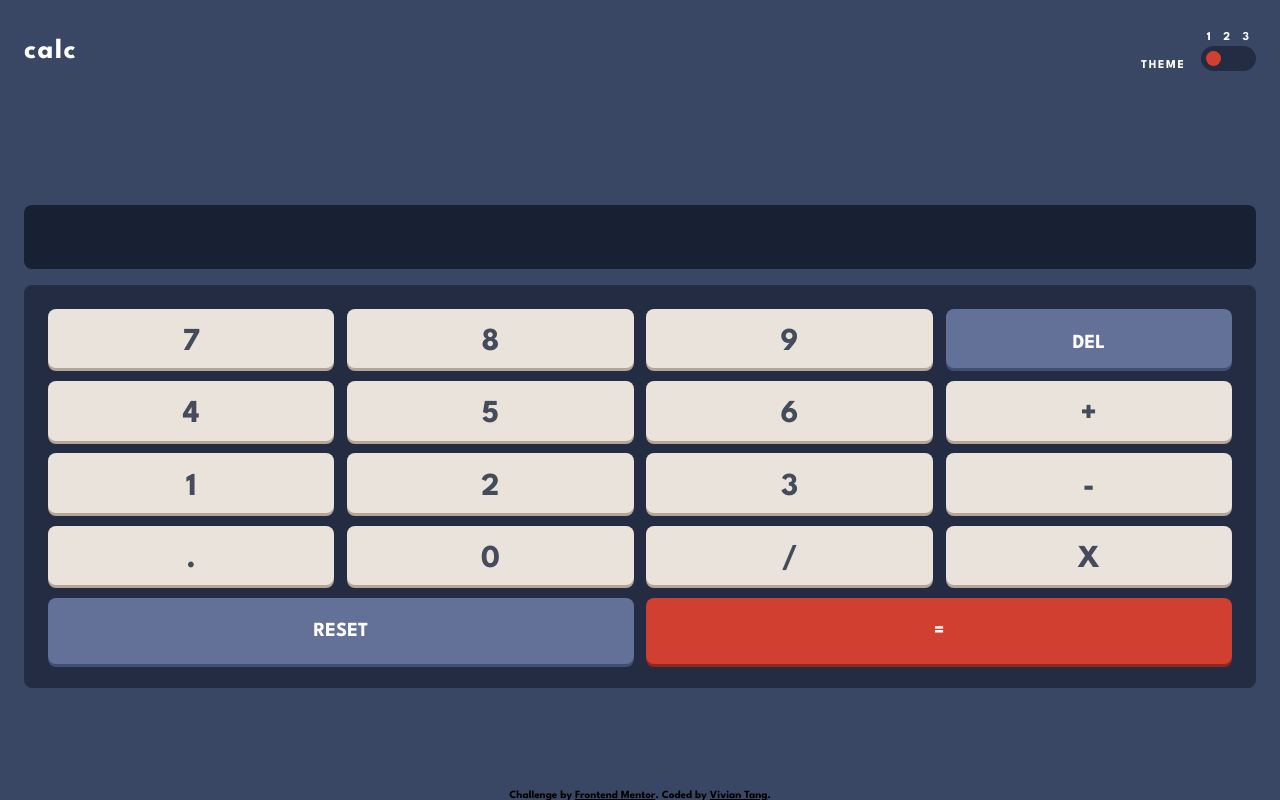
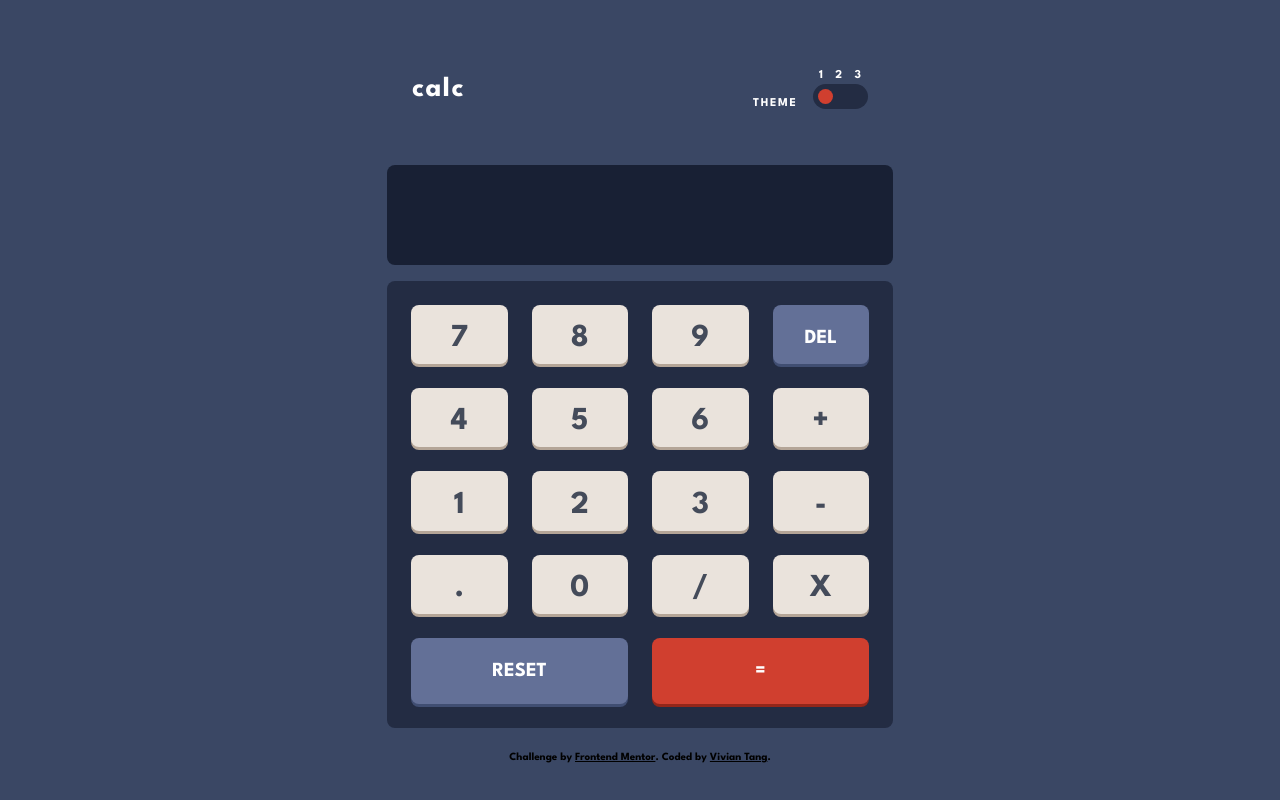
Before and after one commit to VivianTang11/calculator-app, a plain HTML site: page index.html in a window 1280 px wide. Drawn offline with Linux system fonts and the light colour scheme.

Commit message:
Added mediaquery

```diff
--- a/style.css
+++ b/style.css
@@ -12,7 +12,6 @@ body[data-theme="one"] {
     --key-equal-shadow: hsl(6, 70%, 34%);
 
     --keypad-background: hsl(223, 31%, 20%);
-
     --key-background: hsl(30, 25%, 89%);
     --key-shadow: hsl(28, 16%, 65%);
 
@@ -20,9 +19,8 @@ body[data-theme="one"] {
     --text-reset-del: White;
     --text-equal: White;
     --text-main: White;
-  }
-
-  body[data-theme="two"] {
+}
+body[data-theme="two"] {
     --mainbackground: hsl(0, 0%, 90%);
     --toggle-background: hsl(0, 5%, 81%);
     --screen-background: hsl(0, 0%, 93%);
@@ -34,7 +32,6 @@ body[data-theme="one"] {
     --key-equal-shadow: hsl(25, 99%, 27%);
 
     --keypad-background: hsl(0, 5%, 81%);
-
     --key-background: hsl(30, 25%, 89%);
     --key-shadow: hsl(28, 16%, 65%);
 
@@ -42,9 +39,8 @@ body[data-theme="one"] {
     --text-equal: White;
     --text-main: hsl(198, 20%, 13%);
 
-  }
-
-  body[data-theme="three"] {
+}
+body[data-theme="three"] {
     --mainbackground: hsl(268, 75%, 9%);
     --toggle-background: hsl(268, 71%, 12%);
     --screen-background: hsl(268, 71%, 12%);
@@ -56,15 +52,13 @@ body[data-theme="one"] {
     --key-equal-shadow: hsl(177, 92%, 70%);
 
     --keypad-background: hsl(268, 71%, 12%);
-
     --key-background: hsl(268, 47%, 21%);
     --key-shadow: hsl(281, 89%, 26%);
 
     --text-reset-del: White;
     --text-equal: hsl(198, 20%, 13%);
     --text-main: hsl(52, 100%, 62%);
-
-  }
+}
 
 
 *{
@@ -92,8 +86,6 @@ header{
     font-size: 28px;
     letter-spacing: 0.1rem;
 }
-
-
 .theme-section, .theme-numbers, .theme{
     display: flex;
 }
@@ -141,19 +133,9 @@ input:hover {
   opacity: 1;
 }
 
-
-
-
-
-
-
-
-
 main{
     padding: 1.5rem;
 }
-
-
 .display-section > .display-screen{
     background-color: var(--screen-background);
     font-weight: 700;
@@ -162,16 +144,13 @@ main{
     text-align: right;
     margin-bottom: 1rem;
     border-radius: 0.5rem;
+    height: 100px;
 }
-
-
-
 .calculator-section{
     padding: 1.5rem;
     background-color: var(--keypad-background);
     border-radius: 0.5rem;
 }
-
 .calculator-section > .calculator-screen{
     display: grid;
     grid-template-columns: repeat(4 , 1fr);
@@ -211,7 +190,6 @@ button{
     font-size: 20px;
 }
 
-
 .attribution {
     font-size: 11px;
     text-align: center;
@@ -220,3 +198,23 @@ button{
 .attribution a {
     color: hsl(0, 0%, 0%);
 }
+
+@media screen and (min-width: 600px) {
+    body{
+        justify-content: center;
+        align-items: center;
+        width:auto;
+    }
+    .logo-section{
+        margin-right: 18rem;
+    }
+
+    button{
+        padding: 1.2rem 2rem 0.7rem 2rem;
+    }
+
+
+    .calculator-section > .calculator-screen {
+        gap: 1.5rem;
+    }
+}
```
